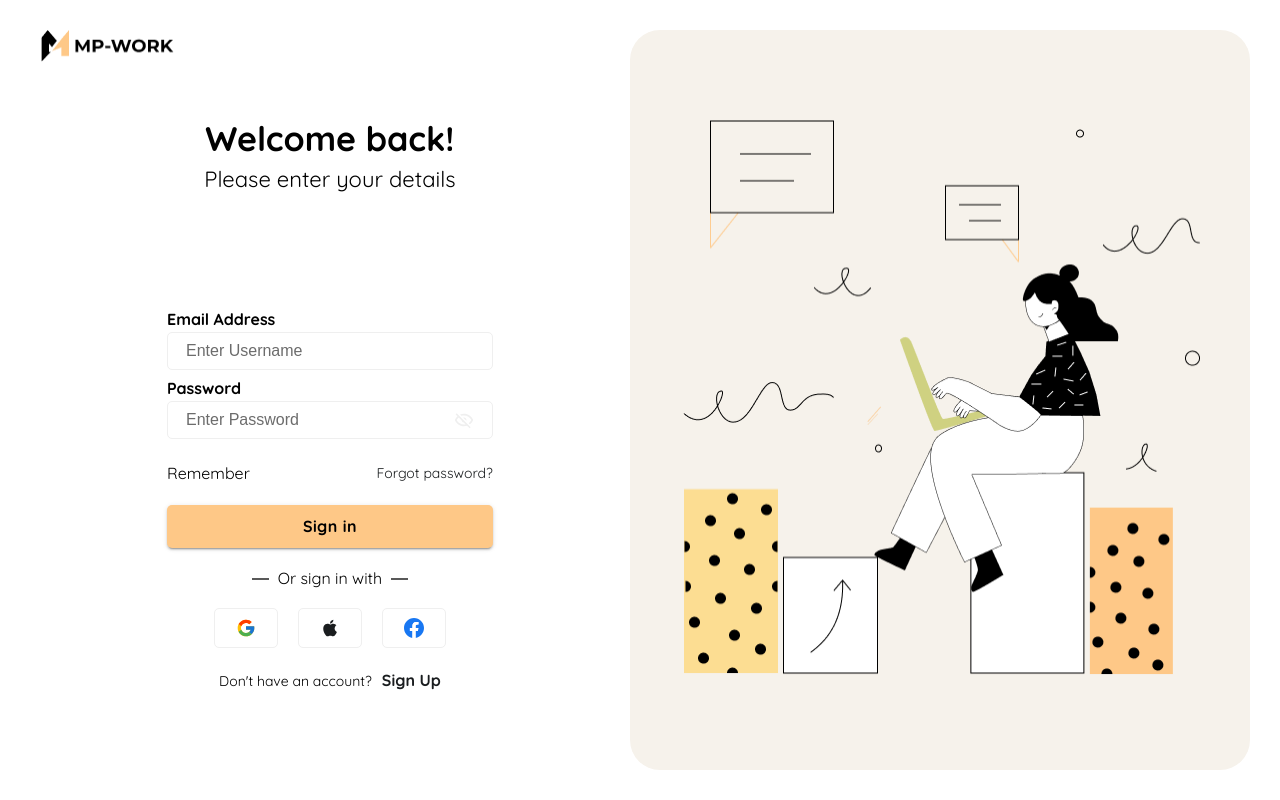
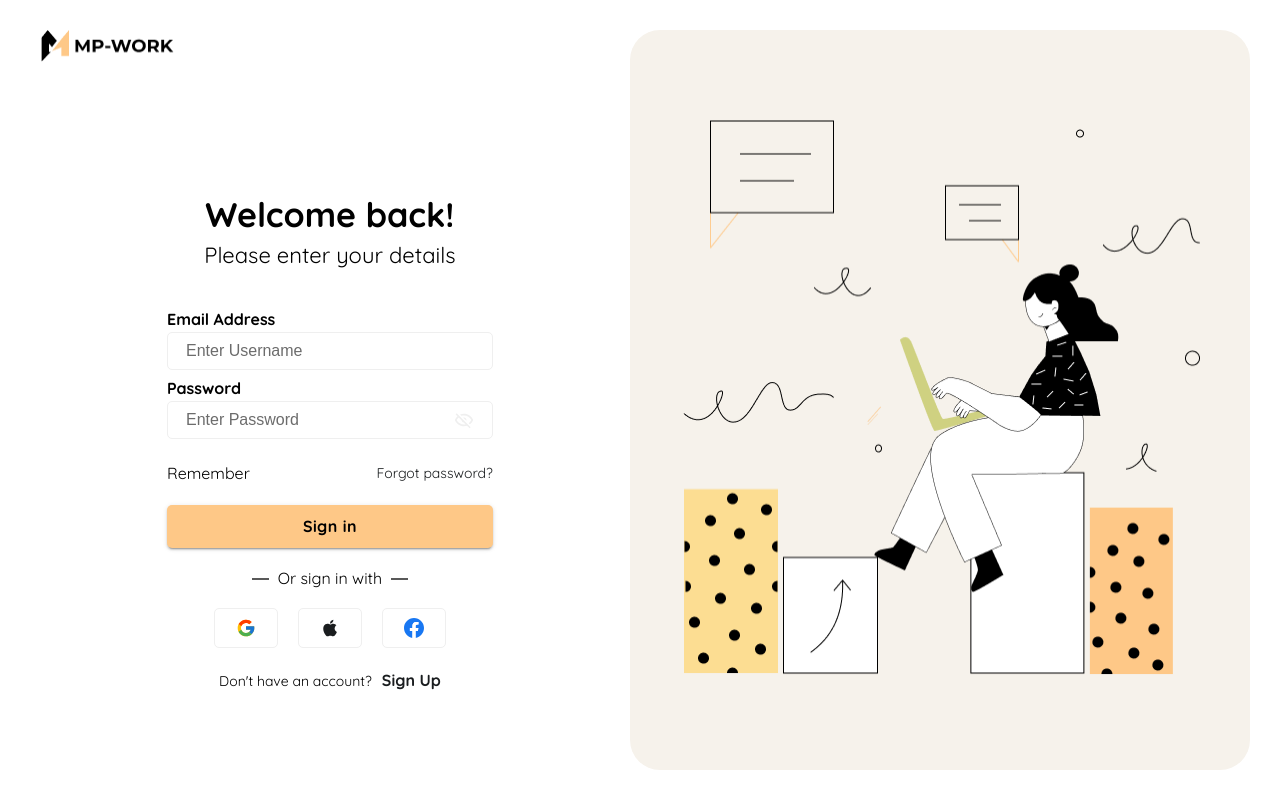
Before and after one commit to LeGiau11/mp-work, a Next.js app: page /Login in a window 1280 px wide. Built offline with nearby package versions, Linux system fonts and the light colour scheme.

Commit message:
fix css login page

```diff
--- a/src/pages/Login/Login.module.scss
+++ b/src/pages/Login/Login.module.scss
@@ -63,6 +63,8 @@ $padding-local: 10px;
   gap: $gap / 2;
 
   padding: $padding-local $padding-local / 2;
+
+  margin-bottom: $gap;
 
   h1,
   h3 {
--- a/src/pages/Login/index.tsx
+++ b/src/pages/Login/index.tsx
@@ -36,115 +36,6 @@ export default function Login() {
     }
   };
 
-  // return (
-  //   <section className={styles.container}>
-  //     <div className={styles.logo}>
-  //       <div className="left">
-  //         <Image
-  //           width={215}
-  //           height={45}
-  //           src="/images/logo.png"
-  //           alt="logo.png"
-  //         />
-  //       </div>
-  //       <div className={styles.logoRight}>
-  //         <Button variant="text" type="button" icon={<Language />} />
-  //         <Button variant="text" type="button">
-  //           Sign up
-  //         </Button>
-  //         <Button variant="contained" type="button">
-  //           Request Demo
-  //         </Button>
-  //       </div>
-  //     </div>
-  //     <div className={styles.wrapper}>
-  //       <div className={styles.image}>
-  //         <Image
-  //           width={1140}
-  //           height={468}
-  //           src="/images/login_page.png"
-  //           alt="login.png"
-  //         />
-  //       </div>
-  //       <div className={styles.content}>
-  //         <form onSubmit={formik.handleSubmit}>
-  //           <div className={styles.loginTitle}>
-  //             <h1>Welcome back!</h1>
-  //             <p>Please enter your details </p>
-  //           </div>
-  //           <div className={styles.loginInput}>
-  //             <div>
-  //               <Input
-  //                 placeholder="Enter Username"
-  //                 className={styles.username}
-  //                 type="text"
-  //                 name="username"
-  //                 value={formik.values.username}
-  //                 onChange={formik.handleChange}
-  //               />
-  //               <span className={styles.errorMessage}>
-  //                 Tên người dùng không được để trống.
-  //               </span>
-  //             </div>
-  //             <div>
-  //               <InputPassword
-  //                 className={styles.password}
-  //                 placeholder="Enter Password"
-  //                 name="password"
-  //                 value={formik.values.password}
-  //                 onChange={formik.handleChange}
-  //               />
-  //               <span className={styles.errorMessage}>
-  //                 Tên người dùng không được để trống.
-  //               </span>
-  //             </div>
-  //             <Button
-  //               className={styles.forgotPassword}
-  //               variant="text"
-  //               type="button"
-  //             >
-  //               Forgot password?
-  //             </Button>
-  //           </div>
-  //           <Button
-  //             disabled={formik.isSubmitting}
-  //             variant="contained"
-  //             type="submit"
-  //           >
-  //             Sign in
-  //           </Button>
-  //           <span className={styles.signInWith}>Or sign in with</span>
-  //           <div className={styles.social}>
-  //             <Button
-  //               variant="outlined"
-  //               icon={<Google />}
-  //               type="button"
-  //             ></Button>
-
-  //             <Button
-  //               variant="outlined"
-  //               icon={<Apple />}
-  //               type="button"
-  //             ></Button>
-
-  //             <Button
-  //               variant="outlined"
-  //               icon={<Facebook />}
-  //               type="button"
-  //             ></Button>
-  //           </div>
-  //           <div className={styles.haveAnAccount}>
-  //             Don&apos;t have an account?
-  //             <Button variant="text" type="button">
-  //               Request Now
-  //             </Button>
-  //           </div>
-  //         </form>
-  //       </div>
-  //     </div>
-  //   </section>
-  // );
-
   return (
     <div className={styles.container}>
       <div className={styles.left}>
@@ -157,12 +48,12 @@ export default function Login() {
           />
         </div>
         <div className={styles.loginForm}>
-          <div className={styles.title}>
-            <h1>Welcome back!</h1>
-            <h3>Please enter your details </h3>
-          </div>
           <form onSubmit={formik.handleSubmit}>
             <div className={styles.wrapper}>
+              <div className={styles.title}>
+                <h1>Welcome back!</h1>
+                <h3>Please enter your details </h3>
+              </div>
               <div className={styles.inputs}>
                 <div className={styles.wrapperInput}>
                   <label>Email Address</label>
```
